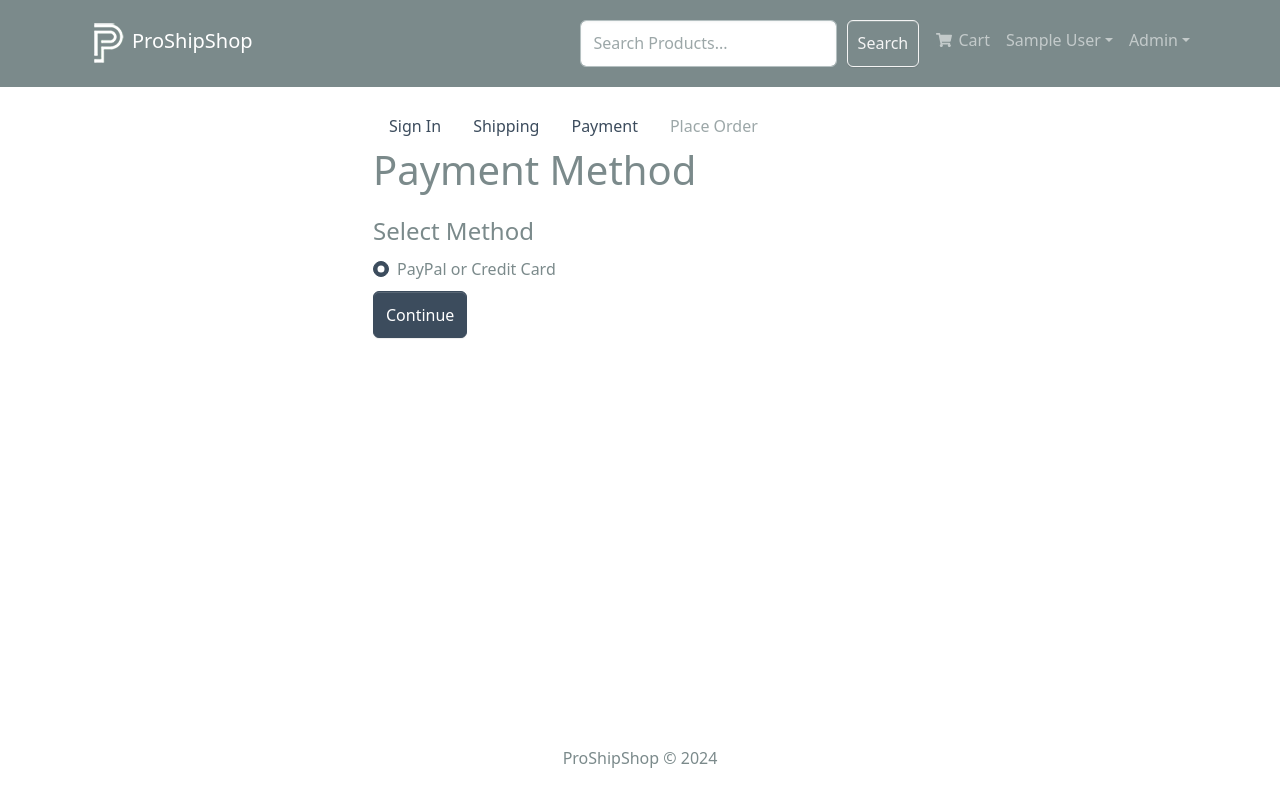
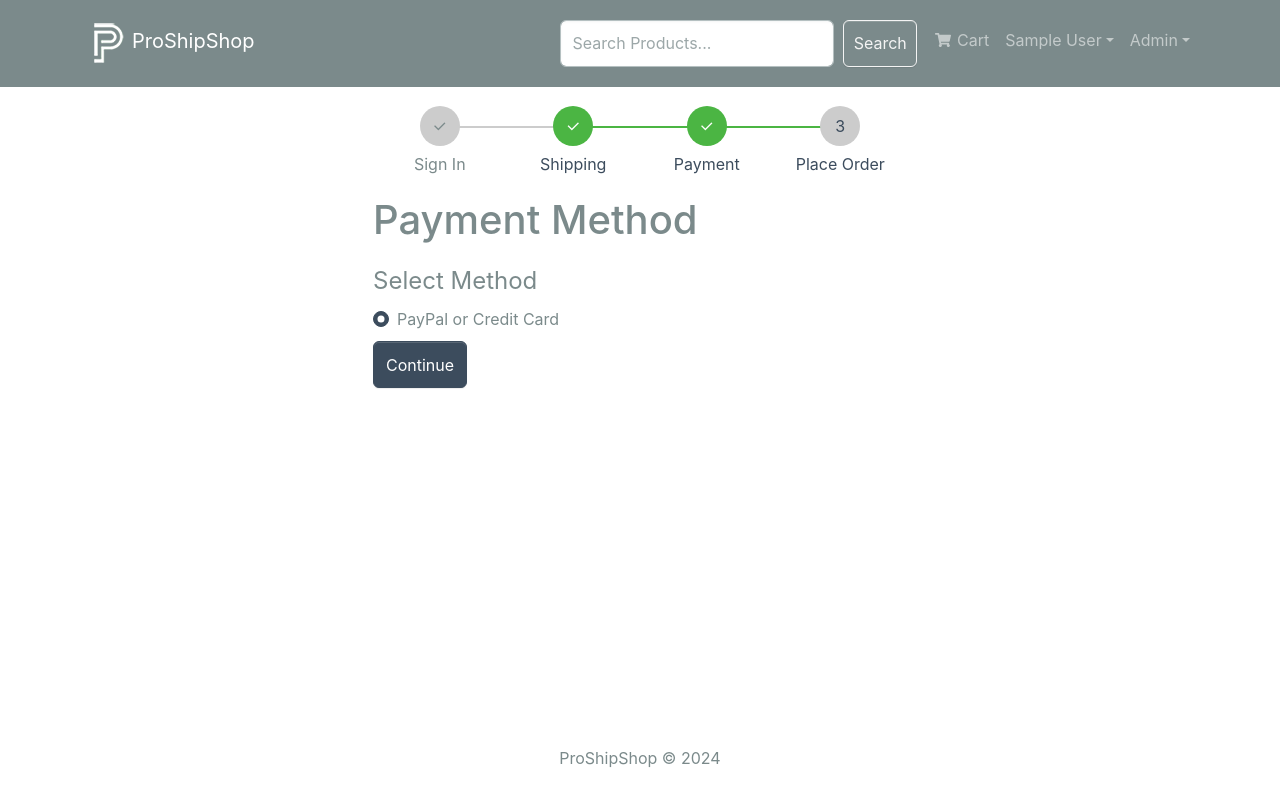
Before and after one commit to Pankaj-suthar777/ecommerce-shop, a React (Create React App) app in the folder frontend/: page /payment in a window 1280 px wide. Built offline with nearby package versions, Linux system fonts and the light colour scheme; sample sign-in values are in the browser's storage.

Commit message:
create a progress bar for checkout process

```diff
--- a/frontend/public/index.html
+++ b/frontend/public/index.html
@@ -1,6 +1,10 @@
 <!DOCTYPE html>
 <html lang="en">
   <head>
+    <link
+      href="https://cdn.jsdelivr.net/npm/remixicon@4.1.0/fonts/remixicon.css"
+      rel="stylesheet"
+    />
     <meta charset="utf-8" />
     <link rel="icon" href="%PUBLIC_URL%/favicon.ico" />
     <meta name="viewport" content="width=device-width, initial-scale=1" />
--- a/frontend/src/assets/styles/index.css
+++ b/frontend/src/assets/styles/index.css
@@ -74,3 +74,105 @@ table th {
   align-items: center;
   gap: 6px;
 }
+
+body {
+  margin: 0;
+  font-family: -apple-system, BlinkMacSystemFont, "Segoe UI", "Roboto", "Oxygen",
+    "Ubuntu", "Cantarell", "Fira Sans", "Droid Sans", "Helvetica Neue",
+    sans-serif;
+  -webkit-font-smoothing: antialiased;
+  -moz-osx-font-smoothing: grayscale;
+}
+
+code {
+  font-family: source-code-pro, Menlo, Monaco, Consolas, "Courier New",
+    monospace;
+}
+
+.stepper-wrapper {
+  margin-top: auto;
+  display: flex;
+  justify-content: space-between;
+  margin-bottom: 20px;
+}
+.stepper-item {
+  position: relative;
+  display: flex;
+  flex-direction: column;
+  align-items: center;
+  flex: 1;
+
+  @media (max-width: 768px) {
+    font-size: 12px;
+  }
+}
+
+.stepper-item::before {
+  position: absolute;
+  content: "";
+  border-bottom: 2px solid #ccc;
+  width: 100%;
+  top: 20px;
+  left: -50%;
+  z-index: 2;
+}
+
+.stepper-item::after {
+  position: absolute;
+  content: "";
+  border-bottom: 2px solid #ccc;
+  width: 100%;
+  top: 20px;
+  left: 50%;
+  z-index: 2;
+}
+
+.stepper-item .step-counter {
+  position: relative;
+  z-index: 5;
+  display: flex;
+  justify-content: center;
+  align-items: center;
+  width: 40px;
+  height: 40px;
+  border-radius: 50%;
+  background: #ccc;
+  margin-bottom: 6px;
+}
+
+.stepper-item.active {
+  font-weight: bold;
+}
+
+.stepper-item.completed .step-counter {
+  background-color: #4bb543;
+}
+
+.stepper-item.completed::after {
+  position: absolute;
+  content: "";
+  border-bottom: 2px solid #4bb543;
+  width: 100%;
+  top: 20px;
+  left: 50%;
+  z-index: 3;
+}
+
+.stepper-item:first-child::before {
+  content: none;
+}
+.stepper-item:last-child::after {
+  content: none;
+}
+.text-white {
+  color: white;
+}
+.link {
+  text-decoration: none;
+}
+.flex {
+  display: flex;
+  justify-content: center;
+  align-items: center;
+  flex-direction: column;
+}
--- a/frontend/src/screens/PaymentScreen.js
+++ b/frontend/src/screens/PaymentScreen.js
@@ -5,6 +5,7 @@ import { useNavigate } from "react-router-dom";
 import ChechoutSteps from "../components/ChechoutSteps";
 import { Button, Col, Form } from "react-bootstrap";
 import { savePaymentMethod } from "../slices/cartSlice";
+import StepByStep from "../components/StepByStep.jsx";
 
 const PaymentScreen = () => {
   const [paymentMethod, setPaymentMethod] = useState("PayPal");
@@ -28,7 +29,8 @@ const PaymentScreen = () => {
   }
   return (
     <FormContainer>
-      <ChechoutSteps step1 step2 step3></ChechoutSteps>
+      {/* <ChechoutSteps step1 step2 step3></ChechoutSteps> */}
+      <StepByStep step={3}></StepByStep>
       <h1>Payment Method</h1>
       <Form onSubmit={submitHandler}>
         <Form.Group>
--- a/frontend/src/screens/PlaceOrderScreen.js
+++ b/frontend/src/screens/PlaceOrderScreen.js
@@ -9,6 +9,7 @@ import { LinkContainer } from "react-router-bootstrap";
 import { useCreateOrderMutation } from "../slices/ordersApiSlice.js";
 import { clearCartItems } from "../slices/cartSlice.js";
 import Loader from "../components/Loader.jsx";
+import StepByStep from "../components/StepByStep.jsx";
 
 const PlaceOrderScreen = () => {
   const navigate = useNavigate();
@@ -44,7 +45,8 @@ const PlaceOrderScreen = () => {
   }
   return (
     <>
-      <CheckOutSteps step1 step2 step3 step4></CheckOutSteps>
+      {/* <CheckOutSteps step1 step2 step3 step4></CheckOutSteps> */}
+      <StepByStep step={3}></StepByStep>
       <Row>
         <Col md={8}>
           <ListGroup variant="flush">
--- a/frontend/src/screens/ShippingScreen.js
+++ b/frontend/src/screens/ShippingScreen.js
@@ -5,6 +5,7 @@ import { useDispatch, useSelector } from "react-redux";
 import { saveShippingAddress } from "../slices/cartSlice";
 import { useNavigate } from "react-router-dom";
 import ChechoutSteps from "../components/ChechoutSteps";
+import StepByStep from "../components/StepByStep";
 
 const ShippingScreen = () => {
   const cart = useSelector((state) => state.cart);
@@ -26,7 +27,8 @@ const ShippingScreen = () => {
   }
   return (
     <FormContainer>
-      <ChechoutSteps step1 step2></ChechoutSteps>
+      {/* <ChechoutSteps step1 step2></ChechoutSteps> */}
+      <StepByStep step={2}></StepByStep>
       <h1>Shipping</h1>
 
       <Form onSubmit={submitHandler}>
```
